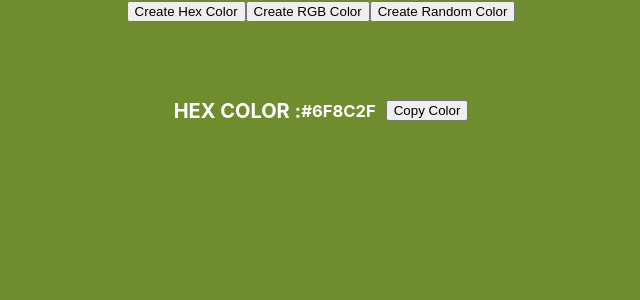
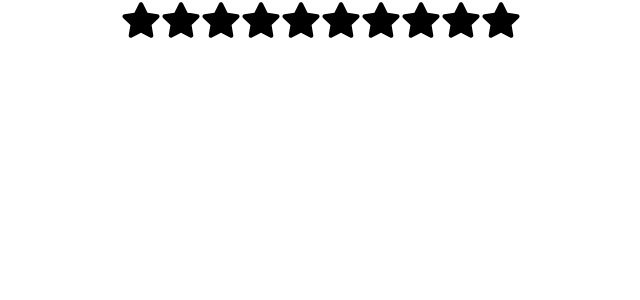
Before and after one commit to SujonHiro/React-Practice-Project, a React (Create React App) app: page / in a window 1280 px wide. Shown: the top 300 px of the page, without its empty margins (319-959 px from the left). Built offline with nearby package versions, Linux system fonts and the light colour scheme.

Commit message:
npm issue fixed

```diff
--- a/package.json
+++ b/package.json
@@ -8,6 +8,7 @@
     "@testing-library/user-event": "^13.5.0",
     "react": "^18.2.0",
     "react-dom": "^18.2.0",
+    "react-icons": "^5.0.1",
     "react-scripts": "5.0.1",
     "web-vitals": "^2.1.4"
   },
--- a/src/App.js
+++ b/src/App.js
@@ -1,11 +1,13 @@
 /* import Accordian from "./components/Accordian/Accordian"; */
 import RandomColor from "./components/random-color/RandomColor";
+import StartRating from './components/star-Rating/StartRating';
 
 function App() {
   return (
     <div>
      {/*  <Accordian /> */}
-     <RandomColor/>
+     {/* <RandomColor/> */}
+     <StartRating noOfStars={10}/>
     </div>
   );
 }
--- /dev/null
+++ b/src/components/star-Rating/StartRating.jsx
@@ -0,0 +1,39 @@
+import React, { useState } from "react";
+import { FaStar } from "react-icons/fa";
+import "./style.css";
+const StartRating = ({ noOfStars = 5 }) => {
+  const [rating, setRating] = useState(0);
+  const [hover, setHover] = useState(0);
+
+  const handleClick = (getCurrentIndex) => {
+    setRating(getCurrentIndex);
+  };
+  const handleMouseMove = (getCurrentIndex) => {
+    setHover(getCurrentIndex);
+  };
+  const handleMouseLeave = () => {
+    setHover(rating);
+  };
+
+  return (
+    <>
+      <div className="starRating">
+        {[...Array(noOfStars)].map((_, index) => {
+          index += 1;
+          return (
+            <FaStar
+              key={index}
+              className={index <= (hover || rating) ? "active" : "inactive"}
+              onClick={() => handleClick(index)}
+              onMouseMove={() => handleMouseMove(index)}
+              onMouseLeave={() => handleMouseLeave()}
+              size={40}
+            />
+          );
+        })}
+      </div>
+    </>
+  );
+};
+
+export default StartRating;
--- /dev/null
+++ b/src/components/star-Rating/style.css
@@ -0,0 +1,6 @@
+.active{
+    color: #ffee00;
+}
+.inactive{
+    color: #000000;
+}
```
Also changed, not shown: 1 other file (tests, documents, lock files or other folders).
